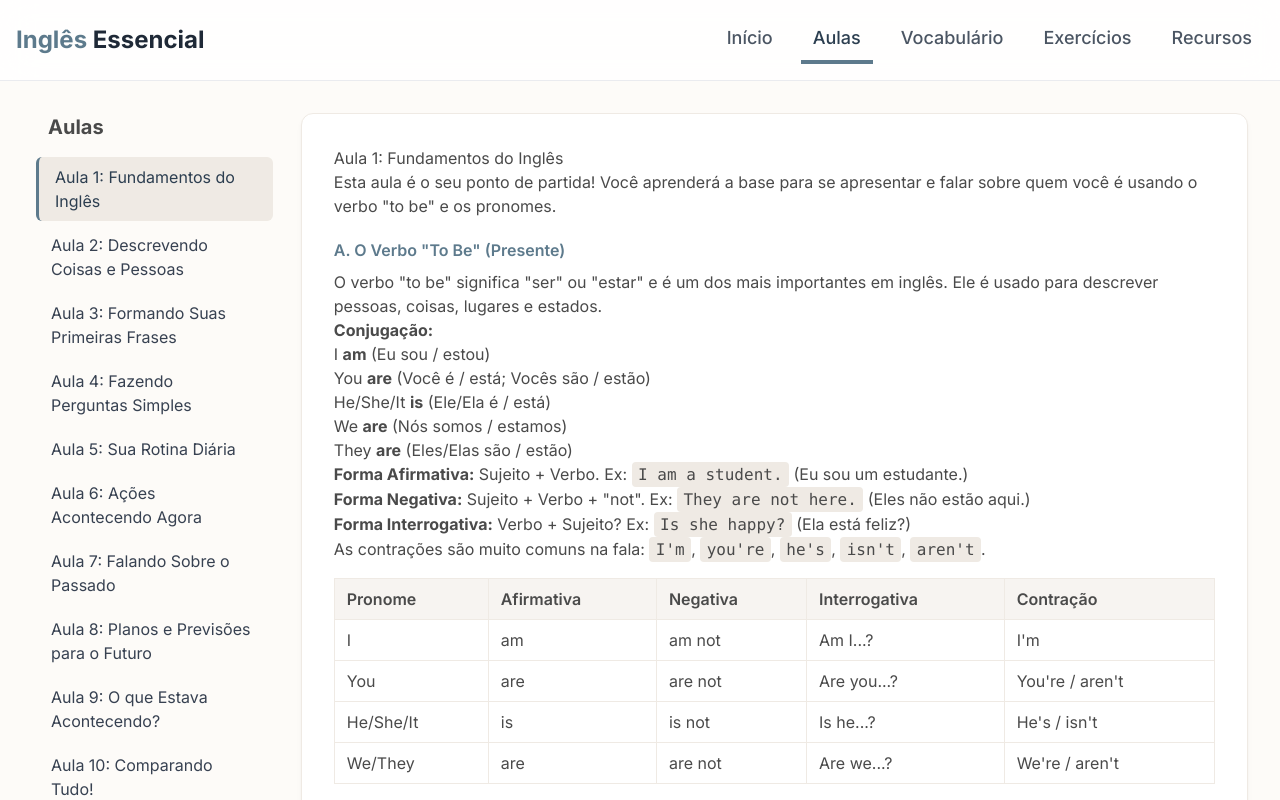
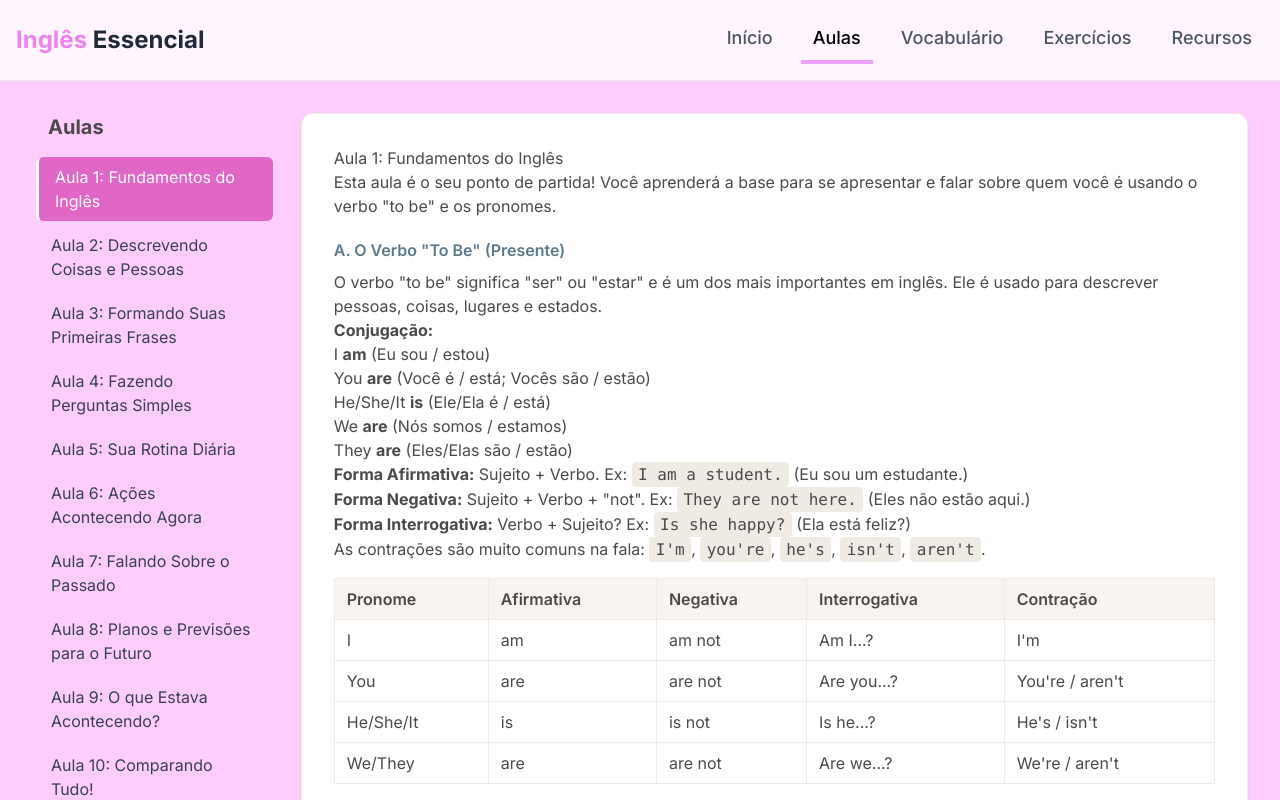
Before and after one commit to LucasAxdCosta/ingles_curso, a plain HTML site: page index.html in a window 1280 px wide. Both pictures are taken after a click on the link "Aulas". Shown: the top 800 px of the page. Drawn offline with nearby package versions, Linux system fonts and the light colour scheme.

Commit message:
aaaaaa pt 2

```diff
--- a/index.html
+++ b/index.html
@@ -15,7 +15,7 @@
     <style>
         body {
             font-family: 'Inter', sans-serif;
-            background-color: #FDFBF8; /* Warm Neutral Background */
+            background-color: #ffcdfc; /* Warm Neutral Background */
             color: #4A4A4A;
         }
         .main-nav-link {
@@ -23,25 +23,25 @@
             border-bottom: 4px solid transparent;
         }
         .main-nav-link.active {
-            border-bottom-color: #5D7A8C; /* Subtle Accent */
-            color: #2c3e50;
+            border-bottom-color: #efa1ff; /* Subtle Accent */
+            color: #000000;
         }
         .main-nav-link:hover {
-            border-bottom-color: #A7C4D4; /* Lighter Accent on Hover */
-            color: #2c3e50;
+            border-bottom-color: #b46ac5; /* Lighter Accent on Hover */
+            color: #000000;
         }
         .sub-nav-link {
             transition: all 0.2s ease-in-out;
             border-left: 3px solid transparent;
         }
         .sub-nav-link.active {
-            background-color: #EFEAE4;
-            border-left-color: #5D7A8C;
-            color: #2c3e50;
+            background-color: #db58bfdc;
+            border-left-color: #ffffff;
+            color: #ffffff;
             transform: translateX(4px);
         }
         .sub-nav-link:hover:not(.active) {
-            background-color: #F7F4F1;
+            background-color: #ffaff2;
         }
         .content-card {
             background-color: #FFFFFF;
@@ -119,7 +119,7 @@
         <nav class="container mx-auto px-4">
             <div class="flex items-center justify-between h-20">
                 <h1 class="text-2xl font-bold text-gray-800">
-                    <span class="text-[#5D7A8C]">Inglês</span> Essencial
+                    <span class="text-[#EE82EE]">Inglês</span> Essencial
                 </h1>
                 <div class="hidden md:flex items-center space-x-2 lg:space-x-4">
                     <a href="#inicio" class="main-nav-link px-3 py-2 text-lg font-medium text-gray-600 active" data-tab="inicio">Início</a>
@@ -149,7 +149,7 @@
         <div id="inicio-content" class="tab-content">
             <div class="text-center mb-12">
                 <h2 class="text-4xl font-bold text-gray-800 mb-4">Seu Caminho para a Fluência Básica</h2>
-                <p class="text-lg text-gray-600 max-w-3xl mx-auto">Bem-vindo(a) ao Inglês Essencial! Este curso foi desenhado para você, que está começando do zero e quer construir uma base forte para não ter dúvidas e avançar com confiança.</p>
+                <p class="text-lg text-gray-600 max-w-3xl mx-auto">Olá Isa, bem-vinda ao Inglês Essencial! Este curso foi desenhado para você, que está começando do zero e quer construir uma base forte para não ter dúvidas e avançar com confiança.</p>
             </div>
 
             <div class="grid md:grid-cols-2 lg:grid-cols-3 gap-8">
@@ -2083,7 +2083,7 @@
                             <div class="vocab-card-front">
                                 <span>${item.en}</span>
                             </div>
-                            <div class="vocab-card-back bg-[#5D7A8C] text-white">
+                            <div class="vocab-card-back bg-[#DA70D6] text-white">
                                 <span>${item.pt}</span>
                                 <span class="mt-2 text-center italic">"${item.ex}"<br/><em>"${item.ex_pt}"</em></span>
                             </div>
```
